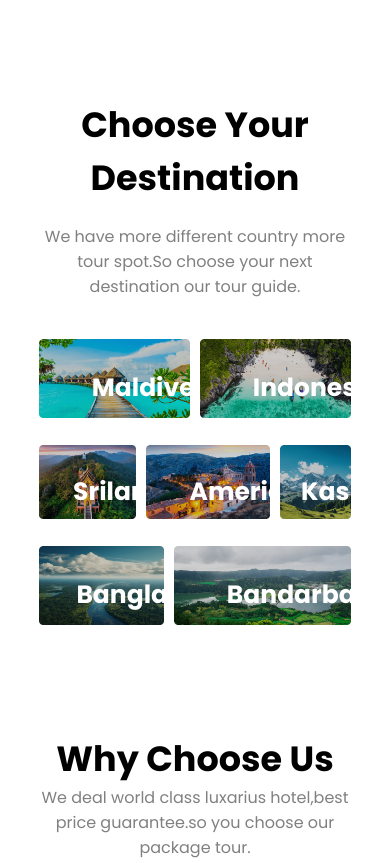
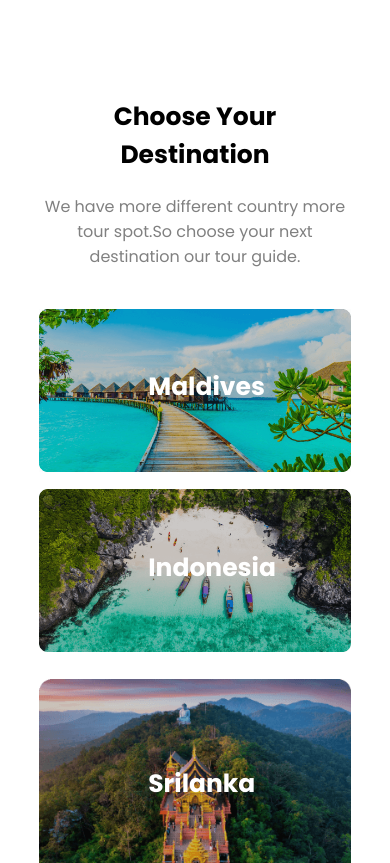
Before and after one commit to forhad9009/Tanha-Travels-Tour, a plain HTML site: page index.html in a window 390 px wide. Shown: the part 1533-2396 px from the top of the page. Drawn offline with Linux system fonts and the light colour scheme.

Commit message:
choose destination add

```diff
--- a/styles/index.css
+++ b/styles/index.css
@@ -109,6 +109,7 @@
 }
 
 @media screen and (max-width:600px){
+
     .nav-title h1{
         font-size: 16px;
     }
@@ -208,6 +209,10 @@
 }
 
 /* popular tour end */
+
+
+/* choose destination section start */
+
 
 .choose-destination-section{
     text-align: center;
@@ -344,6 +349,24 @@
     font-size: 25px;
 }
 
+@media screen and (max-width:600px) {
+    .choose-destination-section h1{
+        font-size: 25px;
+    }
+    .images-items-1{
+        flex-direction: column;
+    }
+    .images-items-2{
+        flex-direction: column;
+    }
+    .images-items-3{
+        flex-direction: column;
+    }
+
+}
+
+/* choose destination section end */
+
 
 .choose-section-title{
     max-width: 500px;
@@ -470,3 +493,8 @@ footer h5{
     padding-bottom: 90px;
 
 }
+@media screen and (max-width:600px){
+    .container{
+       width: 100%;
+    }
+}
```
